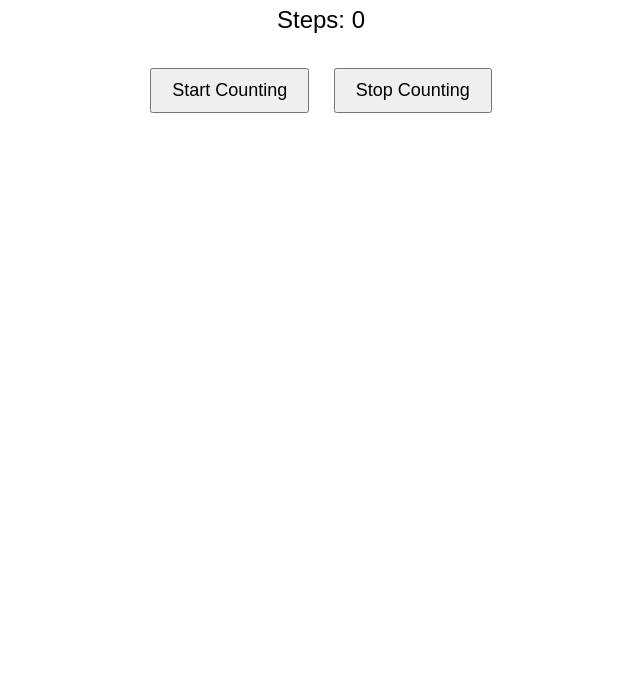
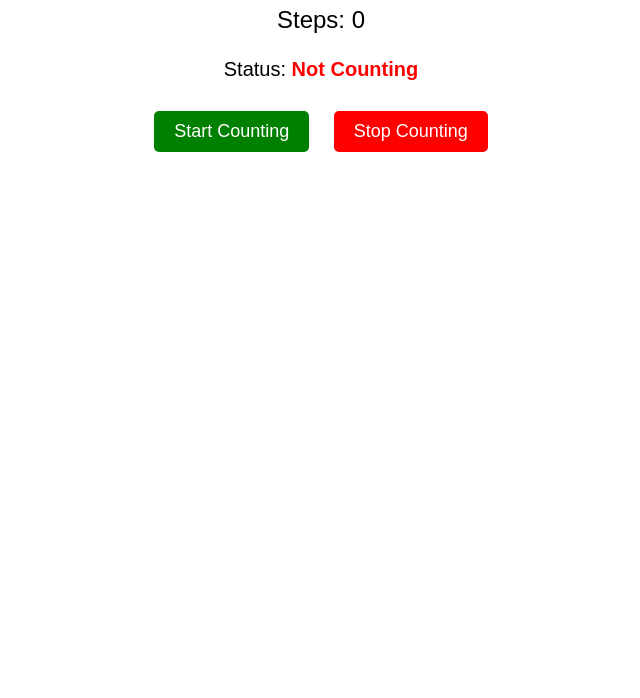
Before and after one commit to SatheeshPeriyasamy/Pedo, a plain HTML site: page index.html in a window 1280 px wide. Shown: the part 102-800 px from the top of the page, without its empty margins (319-959 px from the left). Drawn offline with Linux system fonts and the light colour scheme.

Commit message:
Update index.html

```diff
--- a/index.html
+++ b/index.html
@@ -3,7 +3,7 @@
 <head>
     <meta charset="UTF-8">
     <meta name="viewport" content="width=device-width, initial-scale=1.0">
-    <title>Step Counter</title>
+    <title>Step Counter with Logs</title>
     <style>
         body {
             font-family: Arial, sans-serif;
@@ -14,19 +14,46 @@
             font-size: 24px;
             margin-top: 20px;
         }
+        #status {
+            font-size: 20px;
+            margin-top: 20px;
+        }
+        #booleanStatus {
+            font-size: 20px;
+            font-weight: bold;
+            color: red;
+        }
         button {
             font-size: 18px;
             padding: 10px 20px;
             margin: 10px;
             cursor: pointer;
+            border-radius: 5px;
+            border: none;
+            transition: background-color 0.3s;
+        }
+        button.start {
+            background-color: green;
+            color: white;
+        }
+        button.start:hover {
+            background-color: darkgreen;
+        }
+        button.stop {
+            background-color: red;
+            color: white;
+        }
+        button.stop:hover {
+            background-color: darkred;
         }
     </style>
 </head>
 <body>
-    <h1>Step Counter Using DeviceMotion API</h1>
+    <h1>Step Counter with Logs and Status</h1>
     <p id="stepCount">Steps: 0</p>
-    <button onclick="startCounting()">Start Counting</button>
-    <button onclick="stopCounting()">Stop Counting</button>
+    <p id="status">Status: <span id="booleanStatus">Not Counting</span></p>
+    <button class="start" onclick="startCounting()">Start Counting</button>
+    <button class="stop" onclick="stopCounting()">Stop Counting</button>
 
     <script>
         let stepCount = 0;
@@ -39,14 +66,22 @@
             isCounting = true;
             stepCount = 0;
             document.getElementById('stepCount').innerText = `Steps: ${stepCount}`;
+            document.getElementById('booleanStatus').innerText = 'Counting...';
+            document.getElementById('booleanStatus').style.color = 'green';
+            document.getElementById('status').style.color = 'green';
+
+            alert('DeviceMotion listener added!');
             window.addEventListener('devicemotion', detectMotion);
-            alert('DeviceMotion listener added!');
+            alert('Listening for device motion...');
         }
 
         function stopCounting() {
             alert('Stopping the step counter...');
             isCounting = false;
             window.removeEventListener('devicemotion', detectMotion);
+            document.getElementById('booleanStatus').innerText = 'Not Counting';
+            document.getElementById('booleanStatus').style.color = 'red';
+            document.getElementById('status').style.color = 'red';
             alert(`Step counting stopped. Final count: ${stepCount}`);
         }
 
```
